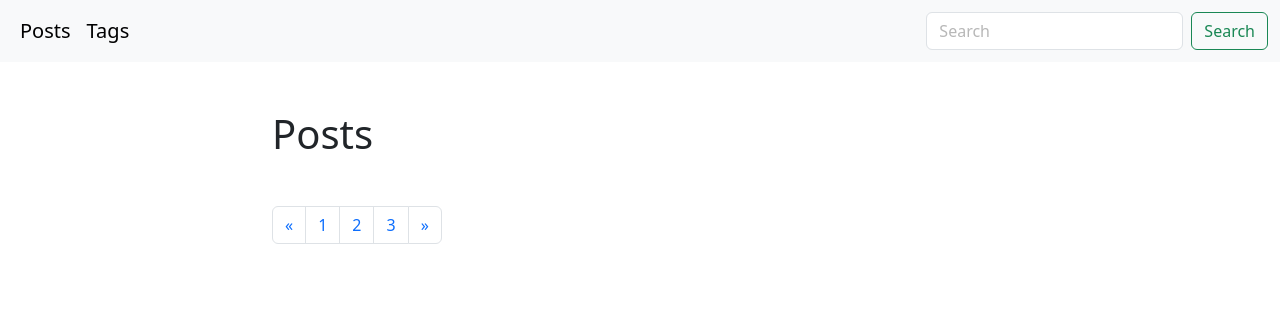
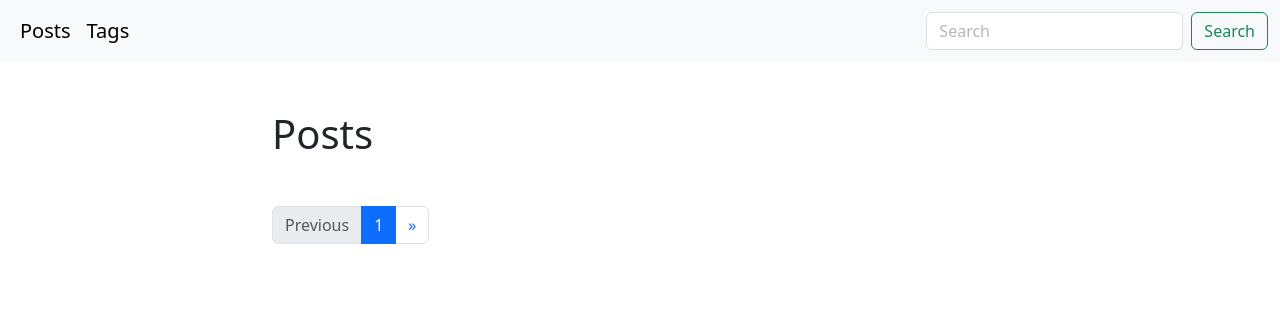
Before and after one commit to ainurkamal/blog_django, a Django app: page /blog/ in a window 1280 px wide. Shown: the top 322 px of the page. Run offline with Django 4.2, Linux system fonts and the light colour scheme; data that the repository does not hold is empty.

Commit message:
Add right ordering to pagination

```diff
--- a/blog/templates/blog/index.html
+++ b/blog/templates/blog/index.html
@@ -6,22 +6,7 @@
 
 {% block content %}
     <h1 class="mb-5">Posts</h1>
-    {% for post in posts %}
-        <div class="card mb-4">
-            <div class="card-header">
-                {{ post.date_pub }}
-            </div>
-            <div class="card-body">
-                <h5 class="card-title">
-                    {{ post.title }}
-                </h5>
-                <p class="card-text">
-                    {{ post.body|truncatewords:15 }}
-                </p>
-                <a href="{{ post.get_absolute_url }}" class="btn btn-light">
-                    Read
-                </a>
-            </div>
-        </div>
+    {% for post in page_object.object_list %}
+        {% include 'blog/includes/post_card_template.html' %}
     {% endfor %}
 {% endblock %}
--- a/blog/views.py
+++ b/blog/views.py
@@ -23,7 +23,7 @@ def posts_list(request: HttpRequest) -> HttpResponse:
 
     page_number = request.GET.get('page', 1)
     page = paginator.get_page(page_number)
-    return render(request, 'blog/index.html', context={'posts': page.object_list})
+    return render(request, 'blog/index.html', context={'page_object': page})
 
 
 class PostDetail(ObjectDetailMixin, View):
--- a/templates/base.html
+++ b/templates/base.html
@@ -51,28 +51,24 @@
                     There is no any content
                 {% endblock %}
 
-                <nav aria-label="Page navigation example">
+                <nav aria-label="...">
                     <ul class="pagination">
-                        <li class="page-item">
-                            <a class="page-link" href="#" aria-label="Previous">
-                                <span aria-hidden="true">&laquo;</span>
-                            </a>
+                        <li class="page-item disabled">
+                            <a class="page-link">Previous</a>
                         </li>
-                        <li class="page-item">
-                            <a class="page-link" href="#">
-                                1
-                            </a>
-                        </li>
-                        <li class="page-item">
-                            <a class="page-link" href="#">
-                                2
-                            </a>
-                        </li>
-                        <li class="page-item">
-                            <a class="page-link" href="#">
-                                3
-                            </a>
-                        </li>
+
+                        {% for num in page_object.paginator.page_range %}
+
+                            {% if page_object.number == num %}
+                                <li class="page-item active" aria-current="page">
+                                    <a class="page-link" href="?page={{ num }}">{{ num }}</a>
+                                </li>
+                            {% else %}
+                                <li class="page-item">
+                                <a class="page-link" href="?page={{ num }}">{{ num }}</a>
+                                </li>
+                            {% endif %}
+                        {% endfor %}
                         <li class="page-item">
                             <a class="page-link" href="#" aria-label="Next">
                                 <span aria-hidden="true">&raquo;</span>
```
